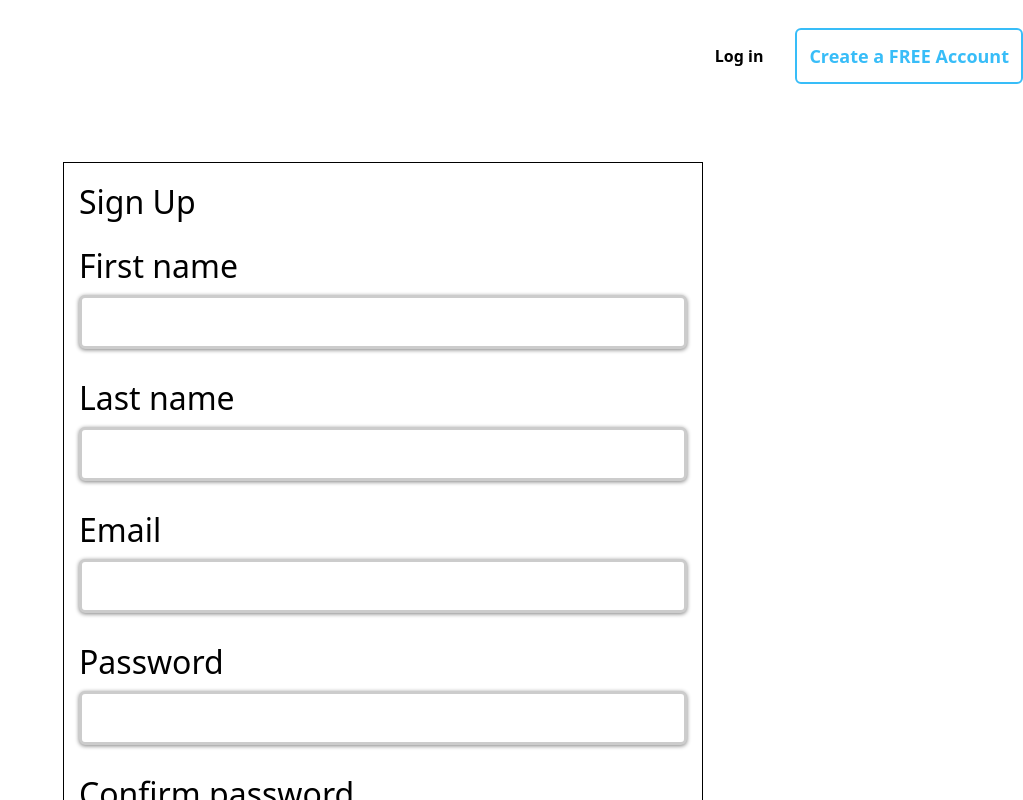
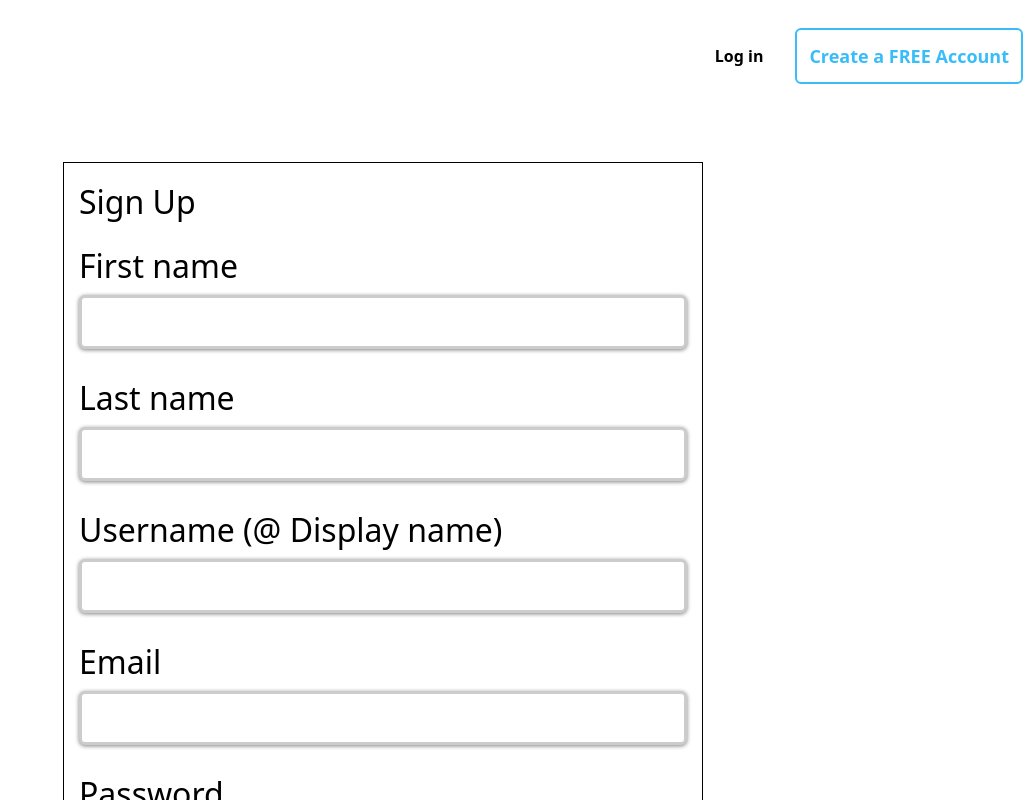
Before and after one commit to suzuhe481/blogga-frontend, a React (Vite) app: page /signup in a window 1280 px wide. Shown: the top 800 px of the page, without its empty margins (257-1280 px from the left). Built offline with nearby package versions, Linux system fonts and the light colour scheme; no server answers.

Commit message:
Added a username field to the form

```diff
--- a/src/components/PageComponents/SignupForm/SignupForm.jsx
+++ b/src/components/PageComponents/SignupForm/SignupForm.jsx
@@ -64,6 +64,11 @@ const SignupForm = () => {
             </div>
 
             <div className={styles["form-group"]}>
+              <label htmlFor="username">Username (@ Display name)</label>
+              <input type="text" name="username" required />
+            </div>
+
+            <div className={styles["form-group"]}>
               <label htmlFor="email">Email</label>
               <input type="text" name="email" required />
             </div>
```
